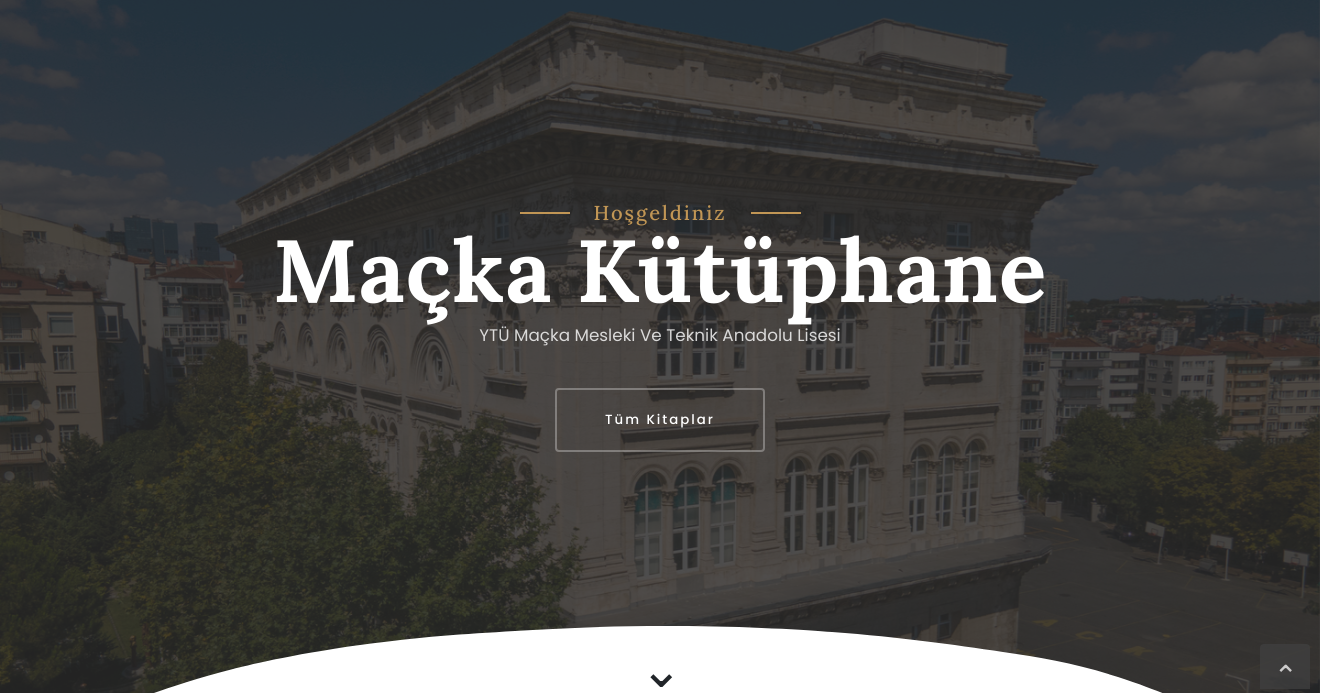
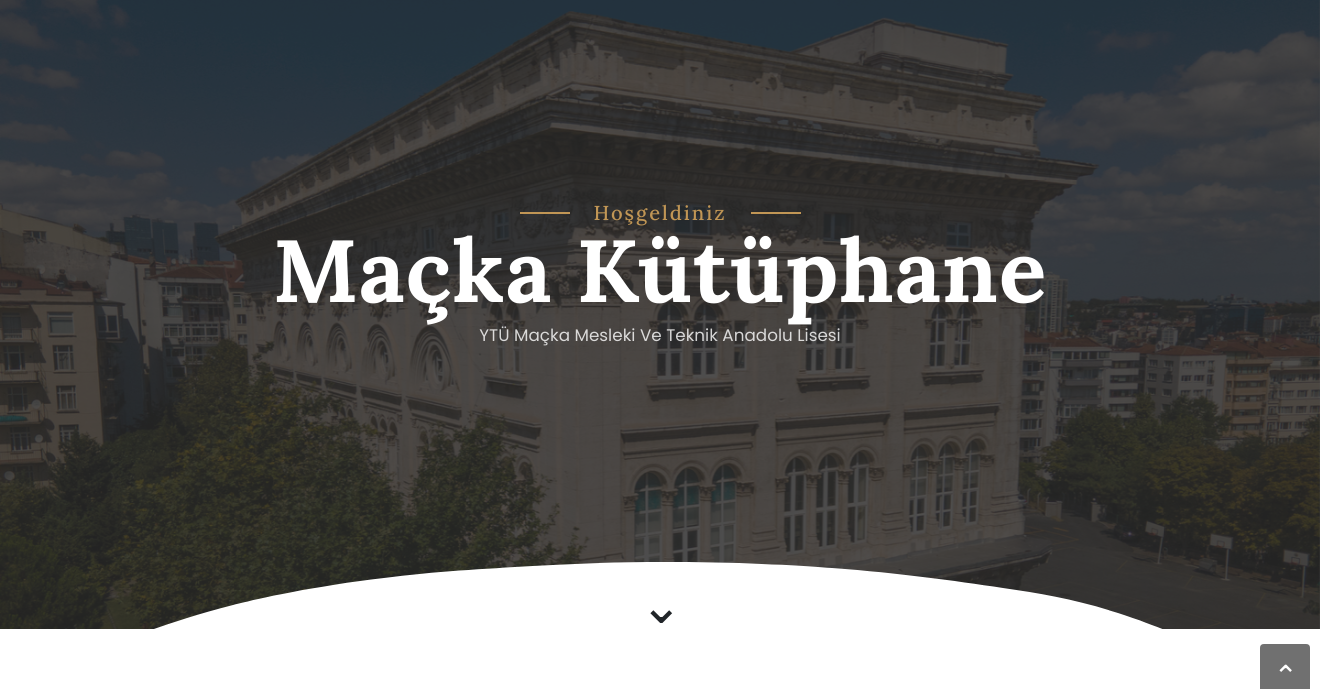
Before and after one commit to mehmetefeozcan/macka-library-app-desktop, a Flask app: page /home in a window 1320 px wide; the page is wider, and only the part inside the window is pictured. Shown: the part 111-810 px from the top of that part. Run offline with Flask 3, Linux system fonts and the light colour scheme; some libraries are stand-ins or nearby versions; grey boxes are pictures that could not be loaded.

Commit message:
fix home page

```diff
--- a/templates/index.html
+++ b/templates/index.html
@@ -271,18 +271,6 @@
                 >
                   YTÜ Maçka Mesleki Ve Teknik Anadolu Lisesi
                 </p>
-
-                <form action="" method="post" name="PostName">
-                  <button
-                    name="category"
-                    value="Tümü"
-                    class="btn btn-light btn-outline text-2-5 text-color-light border-color-light-2 font-weight-medium positive-ls-2 text-color-hover-dark px-5 btn-py-3 appear-animation"
-                    data-appear-animation="fadeInUpShorterPlus"
-                    data-appear-animation-delay="2200"
-                  >
-                    Tüm Kitaplar
-                  </button>
-                </form>
               </div>
             </div>
           </div>
@@ -1058,19 +1046,6 @@
               </section>
             </div>
           </div>
-          <div class="row pt-2 mt-4">
-            <div class="col text-center">
-              <form action="" method="post" name="PostName">
-                <button
-                  name="category"
-                  value="Tümü"
-                  class="btn btn-dark custom-btn-style-1 font-weight-medium text-3 btn-px-5 py-3"
-                >
-                  <span>Tüm Kitapları Göster</span>
-                </button>
-              </form>
-            </div>
-          </div>
         </div>
 
         <section
```
Also changed, not shown: main.py (+6 -3 lines), instance/library.db.
